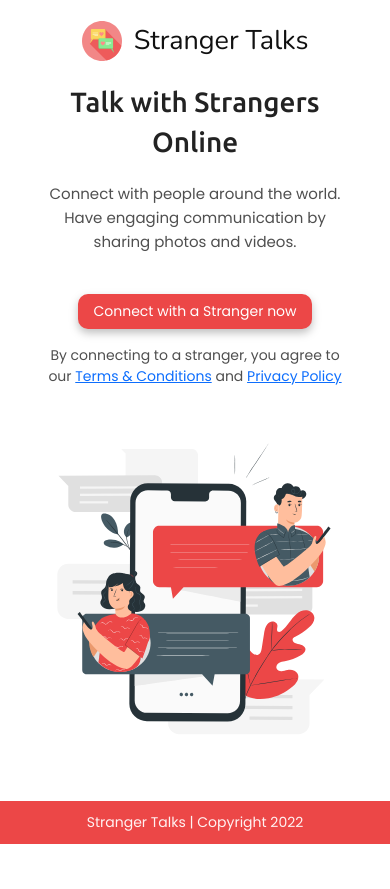
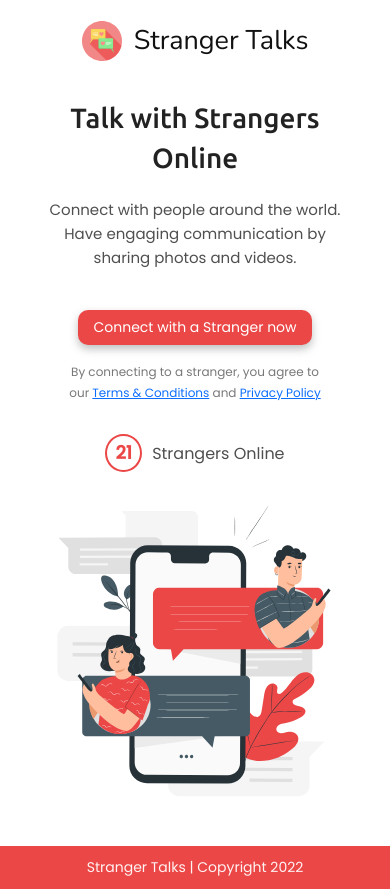
Before and after one commit to Nitish0399/stranger-talks, a React (Create React App) app in the folder client/: page / in a window 390 px wide. Before the commit the page ends 844 px from the top, so only its background shows below. Built offline with nearby package versions, Linux system fonts and the light colour scheme; no server answers.

Commit message:
Add number of strangers online count in ui

```diff
--- a/client/src/pages/Home.js
+++ b/client/src/pages/Home.js
@@ -15,7 +15,7 @@ class Home extends React.Component {
   }
 
   render() {
-    return (<div className="pb-3">
+    return (<div className="py-3">
       <Container className="d-flex justify-content-center justify-content-md-between justify-content-xl-evenly align-items-center flex-wrap flex-md-nowrap">
         <div id={styles['app-details']} className="text-center text-md-start">
           <h1 id={styles["app-title"]}>Talk with Strangers Online</h1>
@@ -34,8 +34,12 @@ class Home extends React.Component {
             </p>
           </div>
         </div>
-        <div>
-          <img id={styles["chat-illustration"]} src={chatIllustrationImage} alt="Chat Illustration"/>
+        <div className="d-flex flex-column">
+          <img id={styles["chat-illustration"]} className="order-2 order-md-1" src={chatIllustrationImage} alt="Chat Illustration"/>
+          <div id={styles['strangers-online']} className="order-1 order-md-2">
+            <h5>21</h5>
+            <h6>Strangers Online</h6>
+          </div>
         </div>
       </Container>
       {/*<Container>
--- a/client/src/styles/chat.module.css
+++ b/client/src/styles/chat.module.css
@@ -2,7 +2,8 @@
   box-shadow: 0px 4px 4px rgba(0, 0, 0, 0.25);
   border-radius: 20px;
   padding: 0;
-  height: 70vh;
+  height: 75vh;
+  margin-bottom: 30px;
 }
 
 /* Chat Header */
--- a/client/src/styles/compliance.module.css
+++ b/client/src/styles/compliance.module.css
@@ -2,18 +2,18 @@
   padding: 20px 30px;
 }
 
-h3 {
+.content h3 {
   color: #111111;
   margin-bottom: 40px;
 }
 
-h5 {
+.content h5 {
   color: #111111;
   margin-top: 30px;
 }
 
-p,
-li {
+.content p,
+.content li {
   color: #4f4f4f;
   font-size: 14px;
 }
--- a/client/src/styles/home.module.css
+++ b/client/src/styles/home.module.css
@@ -35,11 +35,35 @@
 }
 
 #compliance-text {
-  font-style: normal;
   font-weight: 400;
   font-size: 12px;
   line-height: 21px;
   color: #787878;
+}
+
+#strangers-online {
+  text-align: center;
+}
+
+#strangers-online h5 {
+  display: inline-block;
+  padding: 8px;
+  margin-right: 10px;
+  border: 2px solid #ec4747;
+  box-sizing: border-box;
+  border-radius: 50%;
+  font-weight: 700;
+  font-size: 22px;
+  line-height: 22px;
+  color: #ec4747;
+}
+
+#strangers-online h6 {
+  display: inline-block;
+  font-weight: 400;
+  font-size: 22px;
+  line-height: 24px;
+  color: #4f4f4f;
 }
 
 #developer-label {
@@ -79,7 +103,20 @@
 
   #chat-illustration {
     width: 350px;
+  }
+
+  #strangers-online {
     margin-top: 15px;
+  }
+
+  #strangers-online h5 {
+    font-size: 20px;
+    line-height: 20px;
+  }
+
+  #strangers-online h6 {
+    font-size: 18px;
+    line-height: 18px;
   }
 }
 
@@ -91,4 +128,14 @@
   #start-chat-btn {
     font-size: 14px;
   }
+
+  #strangers-online h5 {
+    font-size: 18px;
+    line-height: 18px;
+  }
+
+  #strangers-online h6 {
+    font-size: 16px;
+    line-height: 16px;
+  }
 }
```
